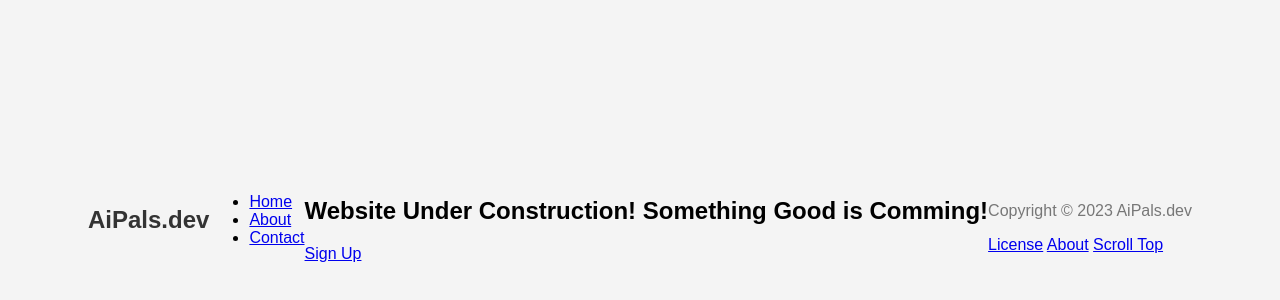
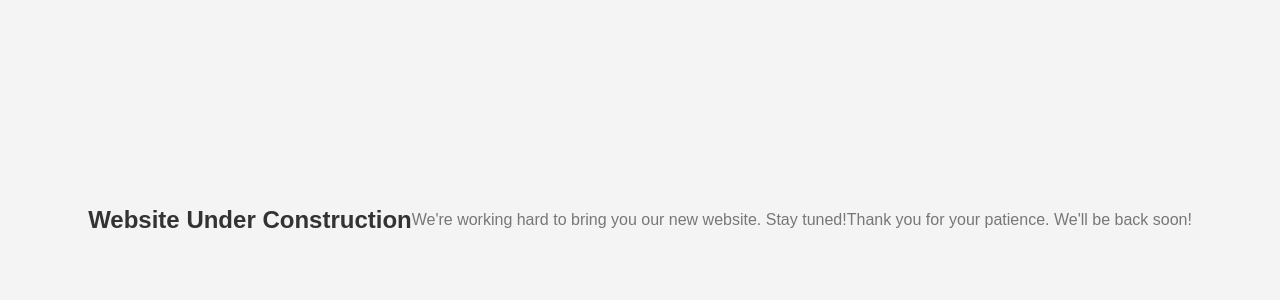
Before and after one commit to AiPals/AiPals, a plain HTML site: page index.html in a window 1280 px wide. Shown: the part 180-480 px from the top of the page. Drawn offline with Linux system fonts and the light colour scheme; files that its build step writes are made by us from their sources; files whose address does not match are found by name.

Commit message:
Update index.html

```diff
--- a/index.html
+++ b/index.html
@@ -3,47 +3,23 @@
 <head>
     <meta charset="UTF-8">
     <meta name="viewport" content="width=device-width, initial-scale=1.0">
-    <title>AiPals.dev</title>
+    <title>Under Construction</title>
     <link rel="stylesheet" href="style.css">
 </head>
 <body>
-    <!-- Header -->
     <header>
-        <h1>AiPals.dev</h1></h1>
+        <h1>Website Under Construction</h1>
     </header>
-
-    <!-- Navigation Menu -->
-    <nav>
-        <ul>
-            <li><a href="#">Home</a></li>
-            <li><a href="#">About</a></li>
-            <li><a href="#">Contact</a></li>
-        </ul>
-    </nav>
-
-    <!-- Main Content Area -->
     <main>
-        <!-- Crane Animation -->
         <div class="crane-container">
             <div class="crane-arm"></div>
             <div class="crane-hook" id="craneHook"></div>
         </div>
-
-        <!-- Call to Action -->
-        <section class="cta">
-            <h2>Website Under Construction! Something Good is Comming!</h2>
-            <a href="#" class="button">Sign Up</a>
-        </section>
+        <p>We're working hard to bring you our new website. Stay tuned!</p>
     </main>
-
-    <!-- Footer -->
     <footer>
-        <p>Copyright &copy; 2023 AiPals.dev</p>
-        <a href="#">License</a>
-        <a href="#">About</a>
-        <a href="#top">Scroll Top</a>
+        <p>Thank you for your patience. We'll be back soon!</p>
     </footer>
-
     <script src="script.js"></script>
 </body>
 </html>
```
